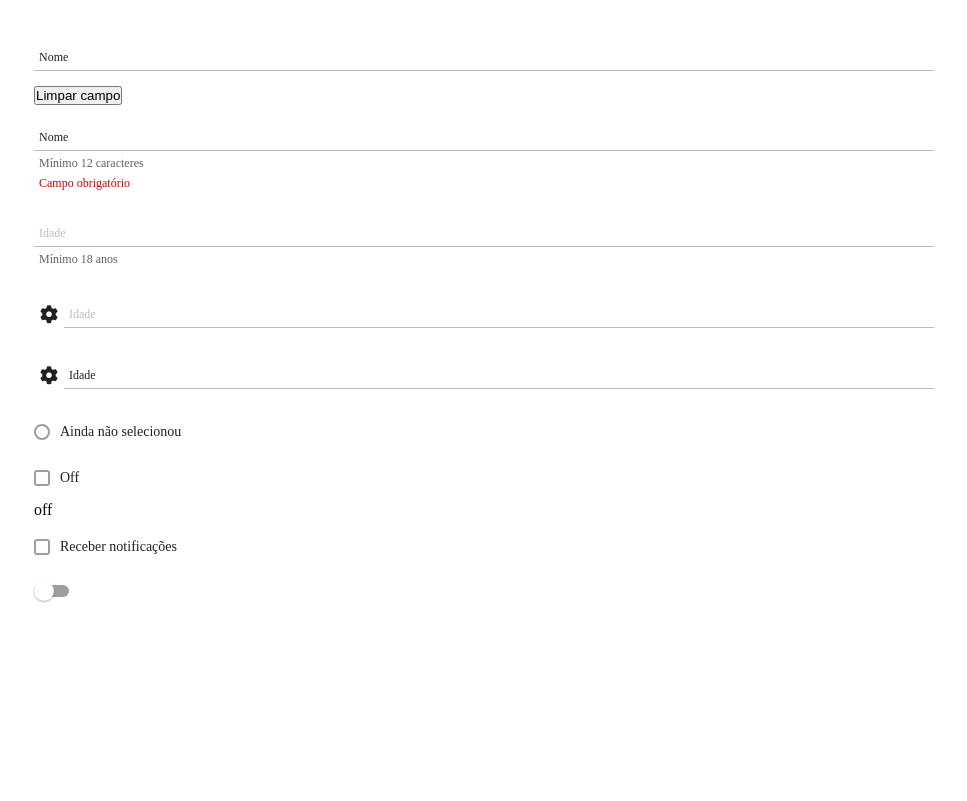
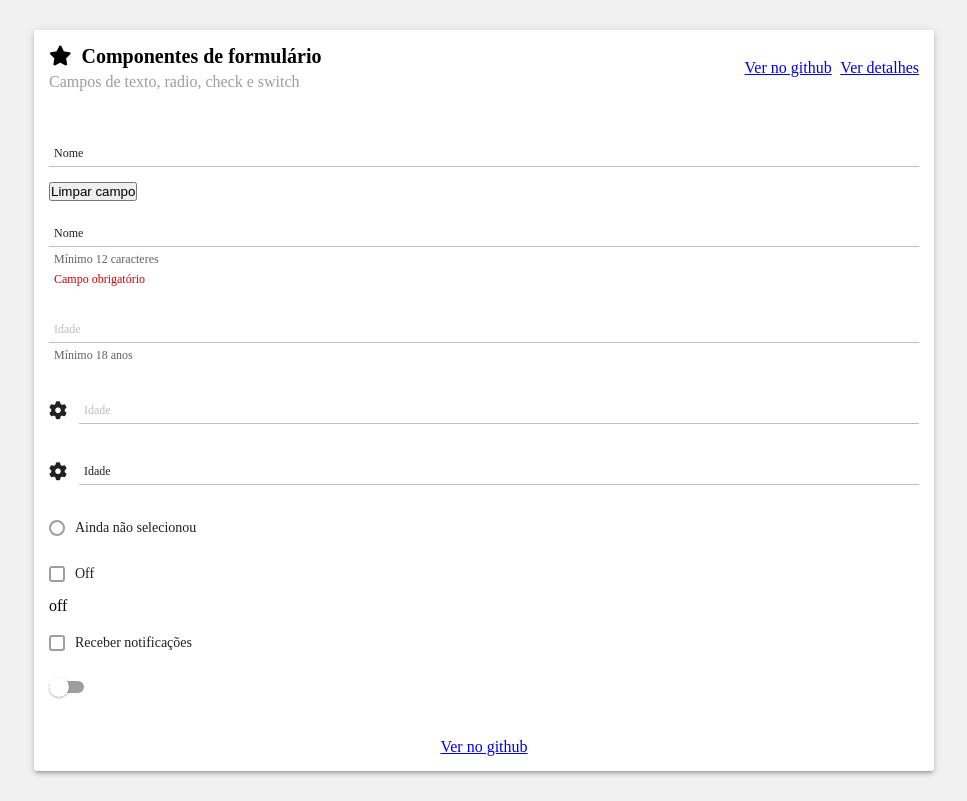
Before and after one commit to zigotto/ztt-design-lite, a website: page src/index.html in a window 1280 px wide. Shown: the whole page, without its empty margins (156-1123 px from the left). Drawn offline with nearby package versions, Linux system fonts and the light colour scheme; files that its build step writes are made by us from their sources; files whose address does not match are found by name.

Commit message:
Cards initial style

```diff
--- a/src/index.html
+++ b/src/index.html
@@ -18,7 +18,7 @@
       }
 
       body {
-        /*background: #333;*/
+        background: #f1f1f1;
       }
 
       .container {
@@ -30,7 +30,21 @@
   <body ng-controller="showcaseCtrl as vm">
     <div class="container">
       <!-- Input showcase -->
+      <div class="ztt-card">
+        <div class="ztt-card__header">
+          <div class="ztt-card__header-content">
+            <h1 class="ztt-card__title">
+              <i class="fa fa-star ztt-card__icon"></i>
+              Componentes de formulário</h1>
+            <h2 class="ztt-card__subtitle">Campos de texto, radio, check e switch</h1>
+          </div>
 
+          <div class="ztt-card__options">
+            <a class="ztt-card__option" href="#">Ver no github</a>
+            <a class="ztt-card__option" href="#">Ver detalhes</a>
+          </div>
+        </div>
+        <div class="ztt-card__content">
           <div class="ztt-form-group">
             <div class="ztt-form-group__wrapper ztt-form-group__wrapper">
               <div>
@@ -142,6 +156,11 @@
             </div>
           </div>
         </div>
+        <div class="ztt-card__footer ztt-card__footer--center">
+          <a href="#">Ver no github</a>
+        </div>
+      </div>
+    </div>
 
     <script src="https://ajax.googleapis.com/ajax/libs/angularjs/1.5.8/angular.min.js"></script>
     <script src="dist/zttdesignlite.js"></script>
--- /dev/null
+++ b/src/sass/_cards.sass
@@ -0,0 +1,52 @@
+.ztt-card
+  background: $light-color
+  border-radius: $border-radius
+  box-shadow: 0 3px 4px 0 rgba(0, 0, 0, 0.14), 0 3px 3px -2px rgba(0, 0, 0, 0.2), 0 1px 8px 0 rgba(0, 0, 0, 0.12)
+
+.ztt-card__header,
+.ztt-card__content,
+.ztt-card__footer
+  padding: 15px
+
+.ztt-card__header,
+.ztt-card__footer
+  display: flex
+  align-items: center
+
+.ztt-card__header
+  flex-wrap: wrap
+  justify-content: space-between
+
+.ztt-card__header-content,
+.ztt-card__options
+  @media screen and (max-width: $mobile-max)
+    flex: 0 0 100%
+
+.ztt-card__icon
+  margin-right: 5px
+
+.ztt-card__title
+  font-size: 1.25rem
+
+.ztt-card__subtitle
+  margin-top: 5px
+  font-size: 1rem
+  font-weight: 400
+  color: $default-color
+
+.ztt-card__options
+  @media screen and (max-width: $mobile-max)
+    margin-top: 10px
+
+.ztt-card__option
+  &:not(:last-child)
+    margin-right: 5px
+
+.ztt-card__footer--left
+  justify-content: flex-start
+
+.ztt-card__footer--right
+  justify-content: flex-end
+
+.ztt-card__footer--center
+  justify-content: center
--- a/src/sass/_variables.sass
+++ b/src/sass/_variables.sass
@@ -11,3 +11,25 @@ $hint-color:                 #616161
 
 $border-radius: 3px
 $default-animation: cubic-bezier(.4,0,.2,1)
+
+// Media query breakpoints
+
+// Mobile
+$mobile: 425px
+$mobile-min: $mobile
+
+// Tablet
+$tablet: 768px
+$tablet-min: $tablet
+
+// Laptops and small screens
+$laptop:  1024px
+$laptop-min: $laptop
+
+// Desktops and large screens
+$desktop: 1440px
+$desktop-min: $desktop
+
+$tablet-max: $laptop  - 1
+$laptop-max: $desktop - 1
+$mobile-max: $tablet  - 1
--- a/src/sass/forms/_input.sass
+++ b/src/sass/forms/_input.sass
@@ -7,7 +7,6 @@
   height: 30px
   display: flex
   align-items: center
-  justify-content: center
 
 .ztt-icon-group__icon
   color: $text-color
--- a/src/sass/zttdesignlite.sass
+++ b/src/sass/zttdesignlite.sass
@@ -2,3 +2,6 @@
 
 // Forms
 @import 'forms/module'
+
+// Cards
+@import 'cards'
```
Also changed, not shown: dist/zttdesignlite.css. Lines whose indentation alone changed are shown as unchanged.
